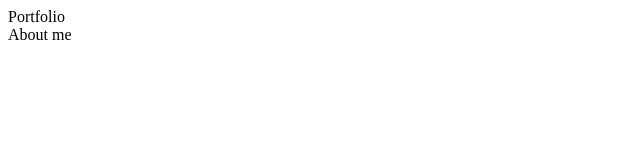
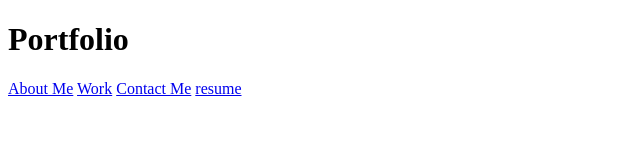
Before and after one commit to wlljm/portfolio1, a plain HTML site: page index.html in a window 1280 px wide. Shown: the whole page, without its empty margins (0-640 px from the left). Drawn offline with Linux system fonts and the light colour scheme.

Commit message:
fixed header

```diff
--- a/index.html
+++ b/index.html
@@ -5,10 +5,19 @@
     <meta http-equiv="X-UA-Compatible" content="IE=edge">
     <meta name="viewport" content="width=device-width, initial-scale=1.0">
     <title>Portfolio</title>
-<Header>Portfolio</Header>
-<Nav> About me </Nav>
 </head>
+
 <body>
+<Header>
+     <h1>Portfolio</h1>
+     <nav>
+        <a href="#about">About Me</a>
+        <a href="#work">Work</a>
+        <a href="contact">Contact Me</a>
+        <a href="resume">resume</a>
+    </nav>
+</Header>
+
 
 </body>
 </html>
```
Also changed, not shown: 1 other file.
